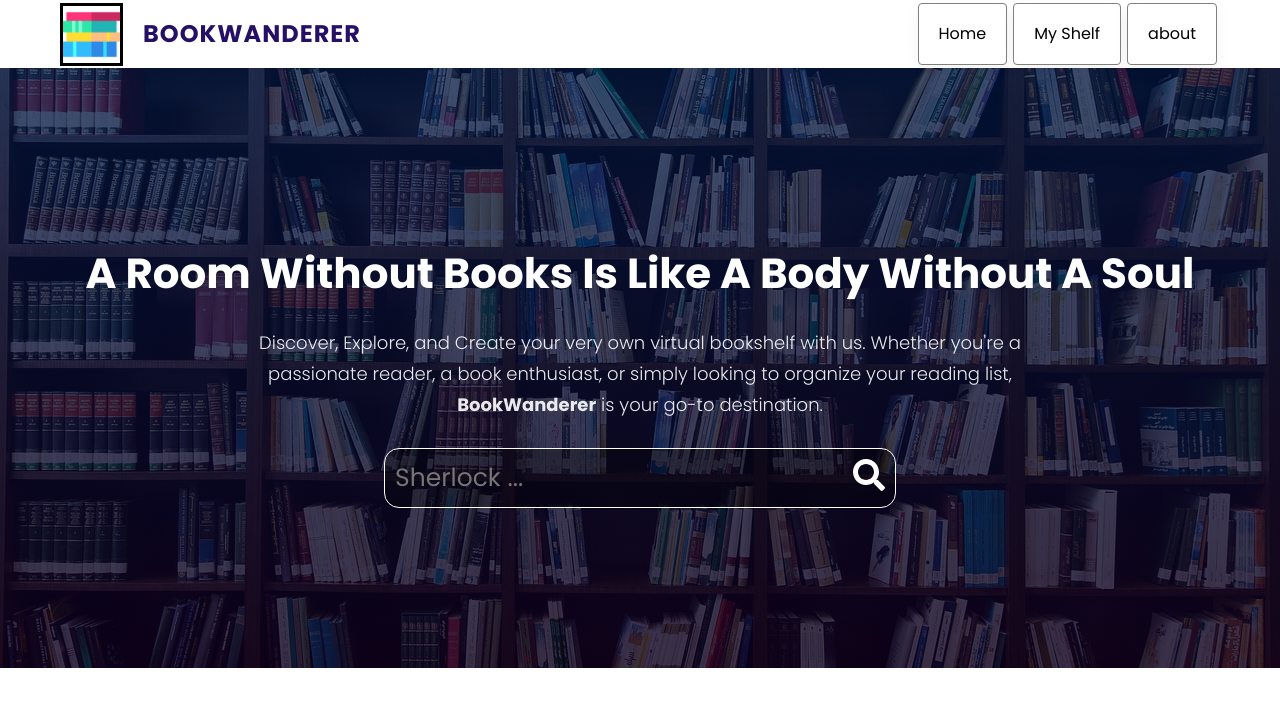
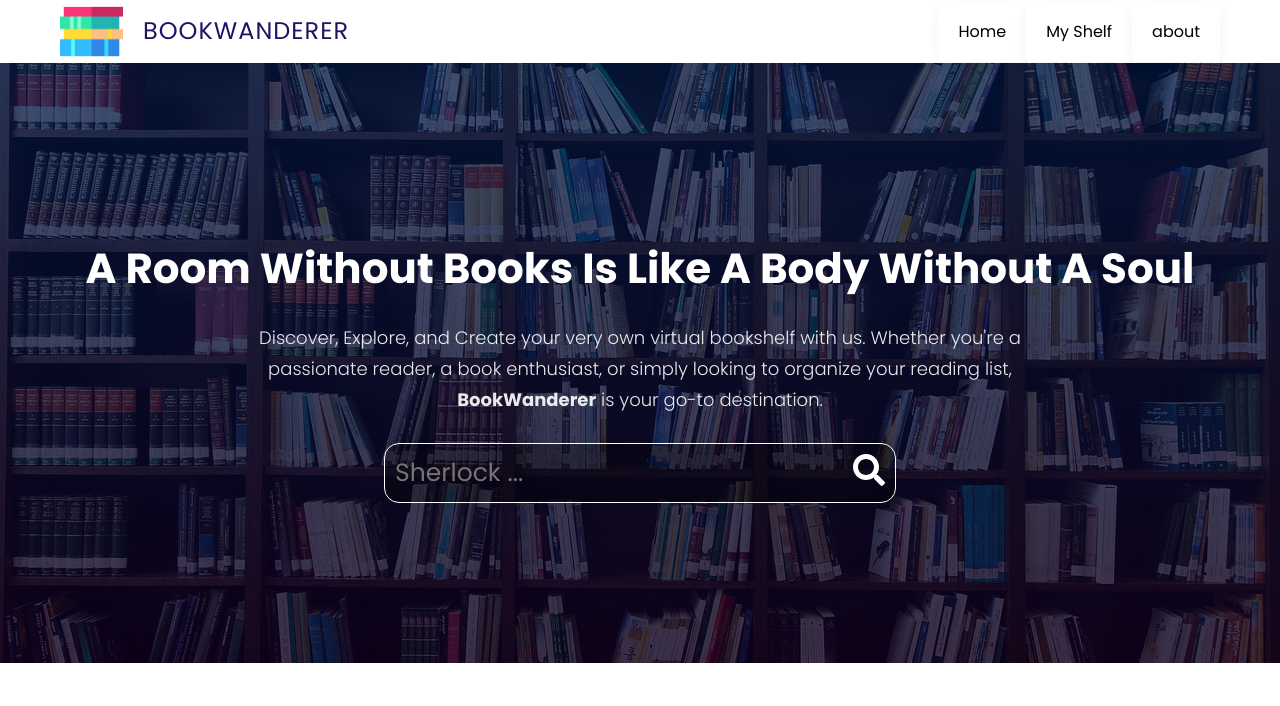
Before and after one commit to shashanksc/BookShelf, a React (Create React App) app: page / in a window 1280 px wide. Shown: the top 706 px of the page. Built offline with nearby package versions, Linux system fonts and the light colour scheme; no server answers.

Commit message:
imprved navbar

```diff
--- a/src/components/Navbar/Navbar.css
+++ b/src/components/Navbar/Navbar.css
@@ -4,8 +4,17 @@ span{
 .logo{
     width: 70%;
     height: 70%;
-    border: 3px solid black;
+
 }
+.navHorItem{
+
+    height: 60px;
+    display: flex;
+    align-items: center;
+    justify-content: center;
+
+}
+
 .navbar{
     box-shadow: rgba(0, 0, 0, 0.1) 0px 10px 15px -3px, rgba(0, 0, 0, 0.05) 0px 4px 6px -2px;
 }
@@ -55,6 +64,7 @@ span{
     justify-content: center;
     align-items: center;
 }
+
 .navItem:hover{
     cursor: pointer;
     border : 1px solid blueviolet;
--- a/src/components/Navbar/Navbar.jsx
+++ b/src/components/Navbar/Navbar.jsx
@@ -14,7 +14,7 @@ const Navbar = () => {
         <div className='brand-and-toggler flex flex-sb'>
           <Link to = "/" className='navbar-brand flex'>
             <img className='logo' src = {logoImg} alt = "site logo" />
-            <span className='text-uppercase fw-7 fs-24 ls-1'>BookWanderer</span>
+            <span className='text-uppercase fw-2 fs-24 ls-1'>BookWanderer</span>
           </Link>
           <button type = "button" className='navbar-toggler-btn' onClick={handleNavbar}>
             <HiOutlineMenuAlt3 size = {35} style = {{
@@ -25,13 +25,13 @@ const Navbar = () => {
 
         <div className={toggleMenu ? "navbar-collapse show-navbar-collapse" : "navbar-collapse"}>
           <ul className = "navbar-nav">
-            <li className='navItem'>
+            <li className='navHorItem'>
               <Link to = "/" >Home</Link>
             </li>
-            <li className='navItem'>
+            <li className='navHorItem'>
               <Link to = "shelf">My Shelf</Link>
             </li>
-            <li className='navItem'>
+            <li className='navHorItem'>
               <Link to = "about">about</Link>
             </li>
 
```
